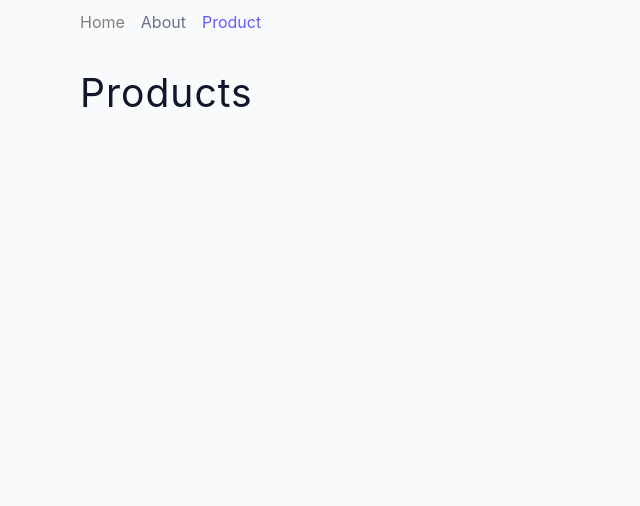
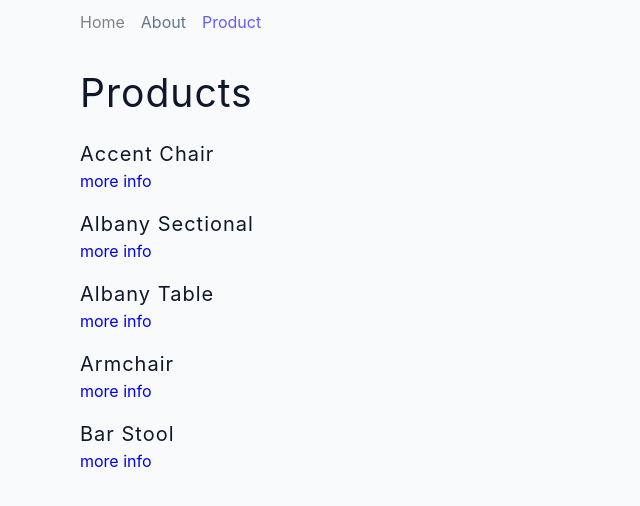
Before and after one commit to Crossroads30/react-router-6-tutorial, a React (Vite) app: page /products in a window 1280 px wide. Shown: the top 506 px of the page, without its empty margins (0-640 px from the left). Built offline with nearby package versions, Linux system fonts and the light colour scheme.

Commit message:
feat: add ex of nested page elem to show as separate pages

```diff
--- a/src/pages/Products.jsx
+++ b/src/pages/Products.jsx
@@ -1,11 +1,22 @@
+import { Link } from 'react-router-dom'
+import products from '../data'
+
 const Products = () => {
-  return (
-    <>
-      <section className='section'>
-        <h2>products</h2>
-      </section>
-    </>
-  );
-};
+	return (
+		<section className='section'>
+			<h2>products</h2>
+      <div className="products">
+        {products.map(product => {
+          return (
+            <article key={product.id}>
+            <h5>{product.name}</h5>
+            <Link to={`/products/${product.id}`}>more info</Link>
+            </article>
+          )
+        })}
+      </div>
+		</section>
+	)
+}
 
-export default Products;
+export default Products
--- a/src/pages/SingleProduct.jsx
+++ b/src/pages/SingleProduct.jsx
@@ -1,11 +1,16 @@
 import { Link, useParams } from 'react-router-dom'
+import products from '../data'
+
 
 const SingleProduct = () => {
 	const { productId } = useParams()
+  const product = products.find(product => product.id === productId)
+  const {name, image} = product
 
 	return (
 		<section className='section product'>
-			<h4>{productId}</h4>
+			<h5>{name}</h5>
+      <img src={image} alt={name} />
 			<Link to='/products'>back to product</Link>
 		</section>
 	)
```
